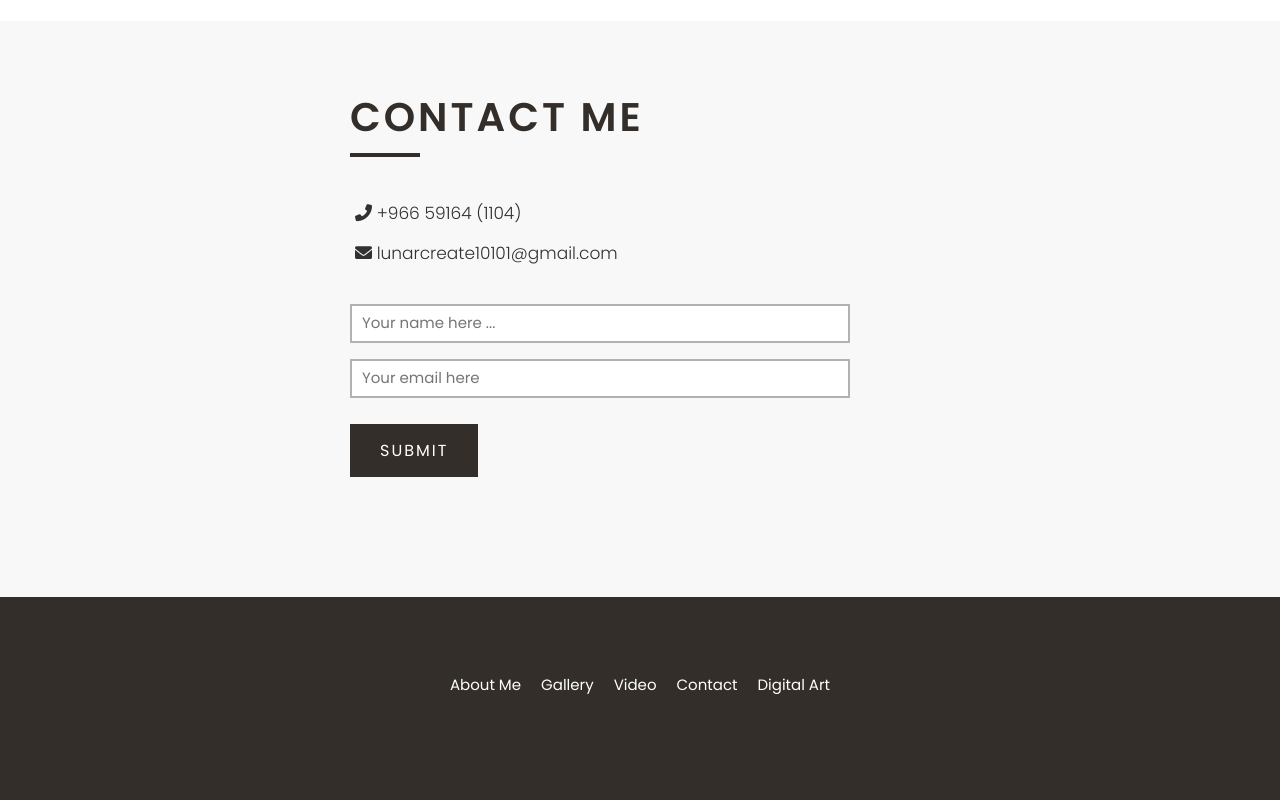
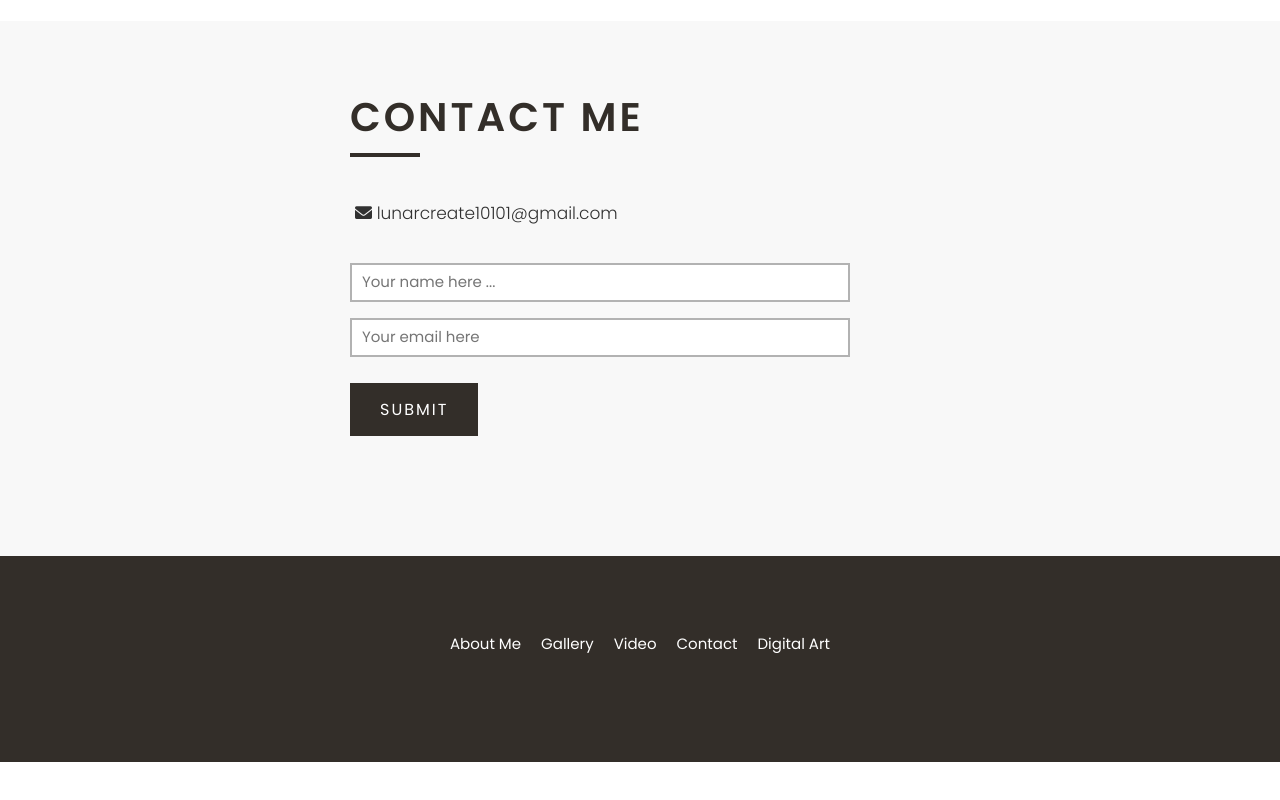
Before and after one commit to Lseejaxx/LunaR.github.io, a plain HTML site: page index.html in a window 1280 px wide. Shown: the part 7947-8747 px from the top of the page. After the commit the page ends 8709 px from the top, so only its background shows below. Drawn offline with Linux system fonts and the light colour scheme.

Commit message:
Update index.html

```diff
--- a/index.html
+++ b/index.html
@@ -298,7 +298,7 @@
                             <div class="title">
                                 <h2>contact me</h2>
                             </div>
-                            <p class = "lead"><i class = "fas fa-phone-alt"></i> +966 59164 (1104)</p>
+
                             <p class = "lead"><i class = "fas fa-envelope"></i> lunarcreate10101@gmail.com</p>
 
 
```
